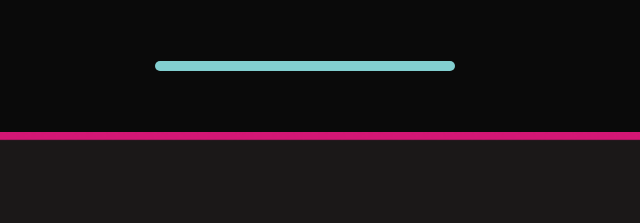
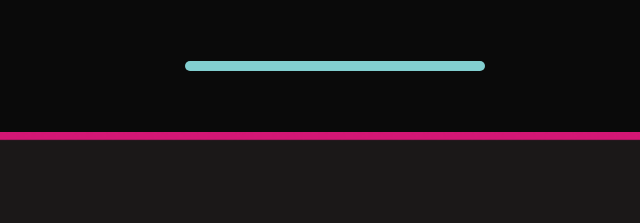
Before and after one commit to XendereX/xenderex.github.io, a plain HTML site: page index.html in a window 1280 px wide. Shown: the top 223 px of the page, 335-975 px from the left. Drawn offline with Linux system fonts and the light colour scheme.

Commit message:
Update style.css

```diff
--- a/style.css
+++ b/style.css
@@ -57,7 +57,7 @@ html {
   width: 100%;
   max-width: 300px;
   text-align: center;
-  margin-left: -180px;
+  margin-left: -120px;
 }
 
 
```
